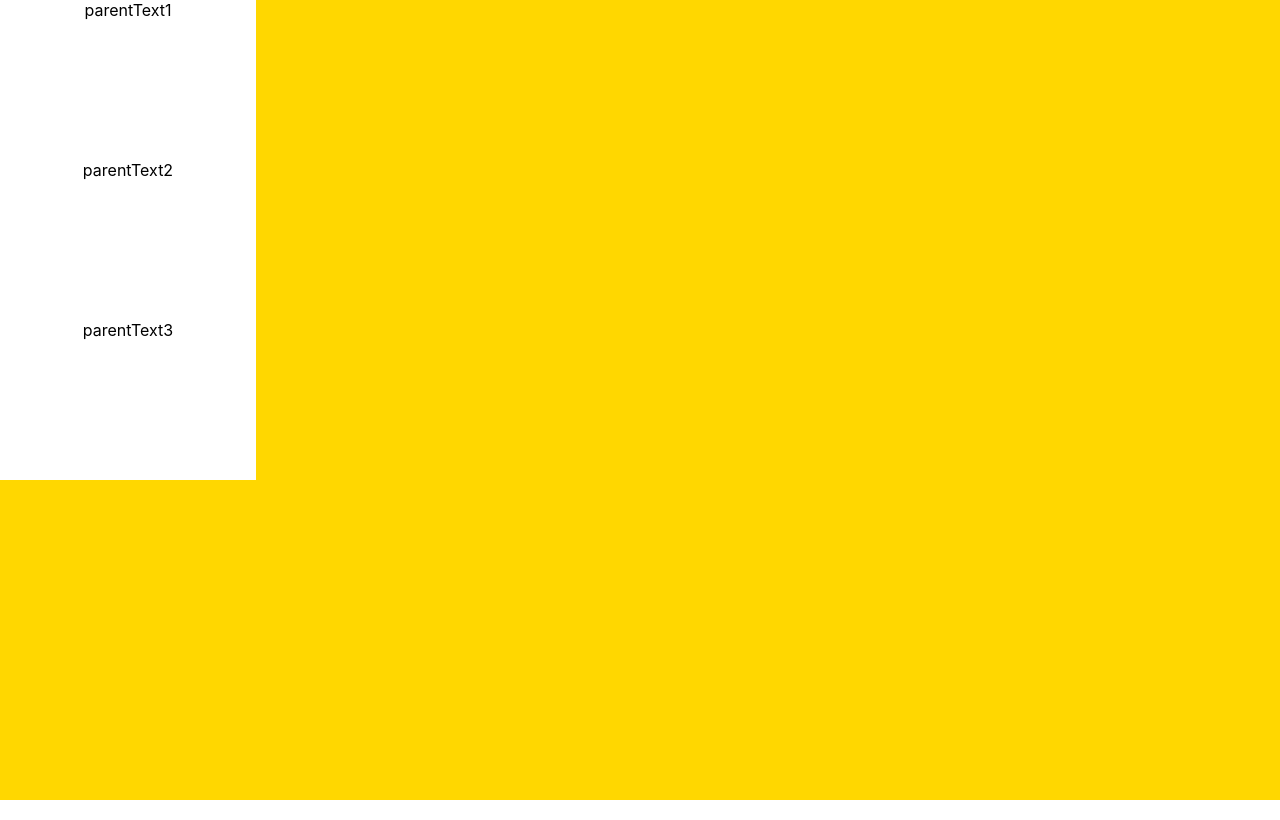
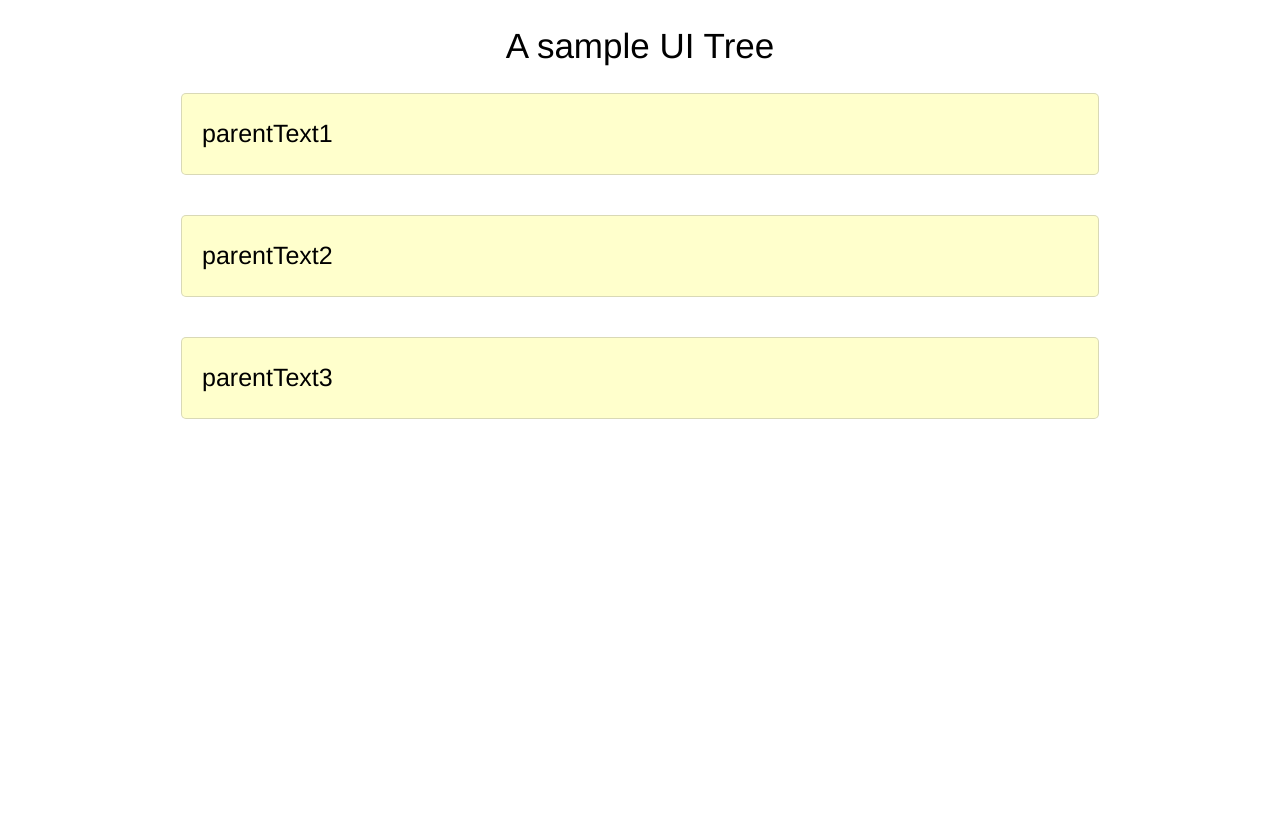
Before and after one commit to Mayanka-Sheoran/ui-tree, a React (Create React App) app: page / in a window 1280 px wide. Built offline with nearby package versions, Linux system fonts and the light colour scheme; the HTML template or start-up script is replaced by a standard one.

Commit message:
added second level copmonents with some css and links

```diff
--- a/src/App.css
+++ b/src/App.css
@@ -1,3 +1,6 @@
 .App {
   text-align: center;
 }
+.page-heading{
+  font: 400 35px/1.5 Helvetica, Verdana, sans-serif;
+}
--- a/src/Components/levelOneComponent.css
+++ b/src/Components/levelOneComponent.css
@@ -1,5 +1,13 @@
 .container {
-    width: 20vw;
-    height: 20vh;
-    background: white;
+    height: 10vh;
+    width: 70vw;
+    background:#ffffcc;
+    margin: 20px;
+    display: flex;
+    align-items: center;
+    padding-left: 20px;
+    cursor: pointer;
+    font: 200 25px/1.5 Helvetica, Verdana, sans-serif;
+    border: solid #8080804d 1px;
+    border-radius: 5px;
 }
--- a/src/Components/levelOneTreeComponent.js
+++ b/src/Components/levelOneTreeComponent.js
@@ -1,12 +1,20 @@
 import React, { Component } from 'react';
 import './levelOneComponent.css';
+import LevelTwoTree from './levelTwoComponent';
 
 class LevelOneTree extends Component {
+  state ={
+      showChildren: false
+  }
+  show = () => {
+      this.setState({showChildren: !this.state.showChildren})
+  }
   render() {
     return (
-      <div className="container">
+      <div><div className="container" onClick={this.show}>
          {this.props.text}
       </div>
+    {this.state.showChildren && <LevelTwoTree childData={this.props.childData}/>}</div>
     );
   }
 }
--- /dev/null
+++ b/src/Components/levelTwoComponent.css
@@ -0,0 +1,31 @@
+.level-two-container{
+    display: flex;
+    align-items: center;
+    padding-left: 40px;
+    cursor: pointer;
+}
+ul {
+    list-style-type: none;
+    margin: 0;
+    padding: 0;
+  }
+
+  li {
+    font: 200 15px/1.5 Helvetica, Verdana, sans-serif;
+    padding: 5px;
+  }
+
+  li a {
+    text-decoration: none;
+    color: #000;
+    -webkit-transition: font-size 0.3s ease, background-color 0.3s ease;
+    -moz-transition: font-size 0.3s ease, background-color 0.3s ease;
+    -o-transition: font-size 0.3s ease, background-color 0.3s ease;
+    -ms-transition: font-size 0.3s ease, background-color 0.3s ease;
+    transition: font-size 0.3s ease, background-fo 0.3s ease;
+  }
+
+  li a:hover {
+    font-size: 30px;
+    background:white;
+  }
--- /dev/null
+++ b/src/Components/levelTwoComponent.js
@@ -0,0 +1,18 @@
+import React, { Component } from 'react';
+import './levelTwoComponent.css';
+
+class LevelTwoTree extends Component {
+  render() {
+    const children = this.props.childData.map(function(item, index){
+        return <div key={index} className="level-two-container" ><ul>
+        <li><a href={item.link} target="_blank">{item.text}</a></li></ul></div>
+      })
+    return (
+      <div>
+         {children}
+      </div>
+    );
+  }
+}
+
+export default LevelTwoTree;
--- a/src/Containers/uiTree.css
+++ b/src/Containers/uiTree.css
@@ -1,4 +1,8 @@
 .tree-container{
-    background: gold;
+    background: white;
     height: 100vh;
+    padding-top: 20px;
+    display: flex;
+    flex-direction: column;
+    align-items: center;
 }
--- a/src/Containers/uiTree.js
+++ b/src/Containers/uiTree.js
@@ -5,11 +5,12 @@ import LevelOneTree from '../Components/levelOneTreeComponent';
 
 class Tree extends Component {
   render() {
-    const treeElements = mockData.map(function(item){
-        return <LevelOneTree text={item.parentText}/>
+    const treeElements = mockData.map(function(item, index){
+        return <LevelOneTree key={index} text={item.parentText} childData={item.childElements}/>
       })
     return (
       <div className="tree-container">
+      <div className='page-heading'>A sample UI Tree</div>
         {treeElements}
       </div>
     );
--- a/src/Mocks/treeData.json
+++ b/src/Mocks/treeData.json
@@ -2,8 +2,16 @@
     "parentText": "parentText1",
     "childElements": [
         {
-            "text": "childText",
-            "link": "wwww.google.com"
+            "text": "childText1 parent 1",
+            "link": "http://www.google.com"
+        },
+        {
+            "text": "childText2 parent 1",
+            "link": "http://www.google.com"
+        },
+        {
+            "text": "childText3 parent 1",
+            "link": "https://www.google.com"
         }
     ]
 },
@@ -11,7 +19,15 @@
     "parentText": "parentText2",
     "childElements": [
         {
-            "text": "childText",
+            "text": "childText1 parent 2",
+            "link": "https://wwww.google.com"
+        },
+        {
+            "text": "childText2 parent 2",
+            "link": "https://wwww.google.com"
+        },
+        {
+            "text": "childText3 parent 2",
             "link": "wwww.google.com"
         }
     ]
@@ -20,7 +36,15 @@
     "parentText": "parentText3",
     "childElements": [
         {
-            "text": "childText",
+            "text": "childText1 parent 3",
+            "link": "wwww.google.com"
+        },
+        {
+            "text": "childText2 parent 3",
+            "link": "wwww.google.com"
+        },
+        {
+            "text": "childText3 parent 3",
             "link": "wwww.google.com"
         }
     ]
```
